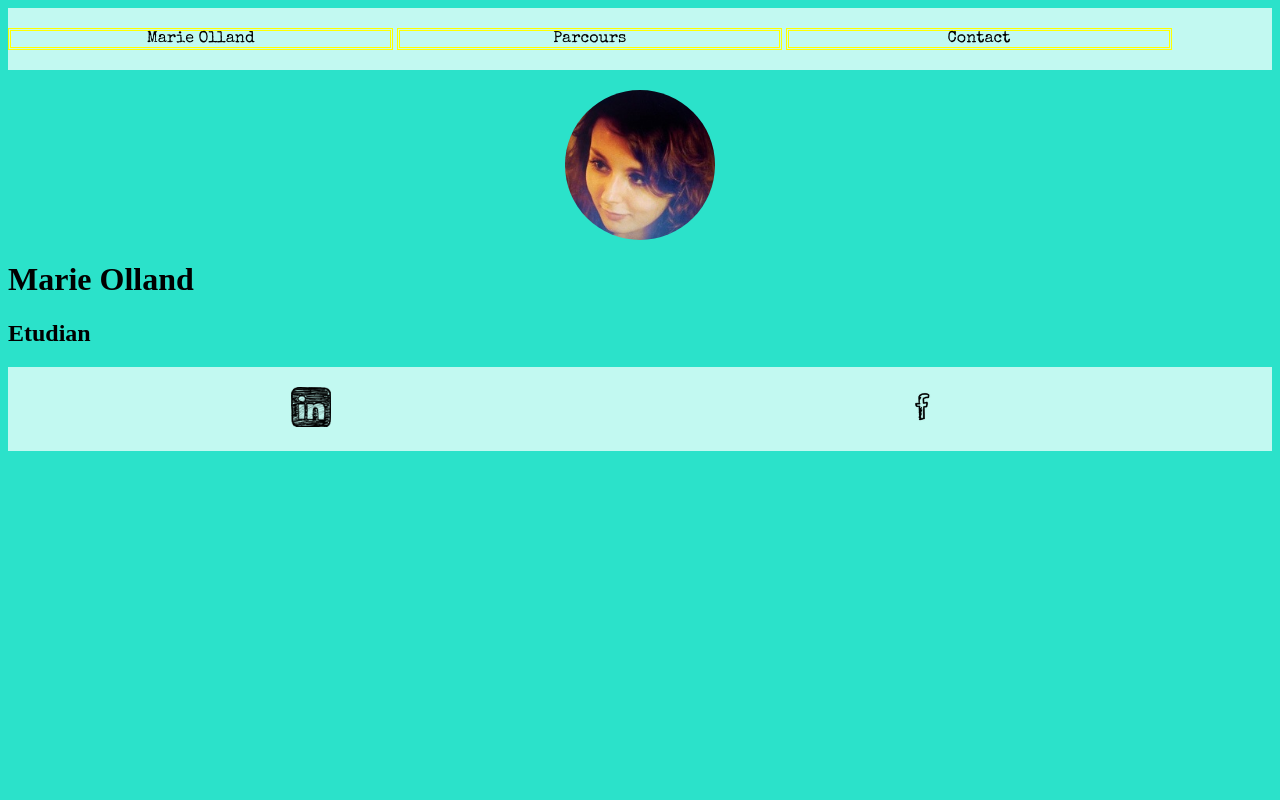
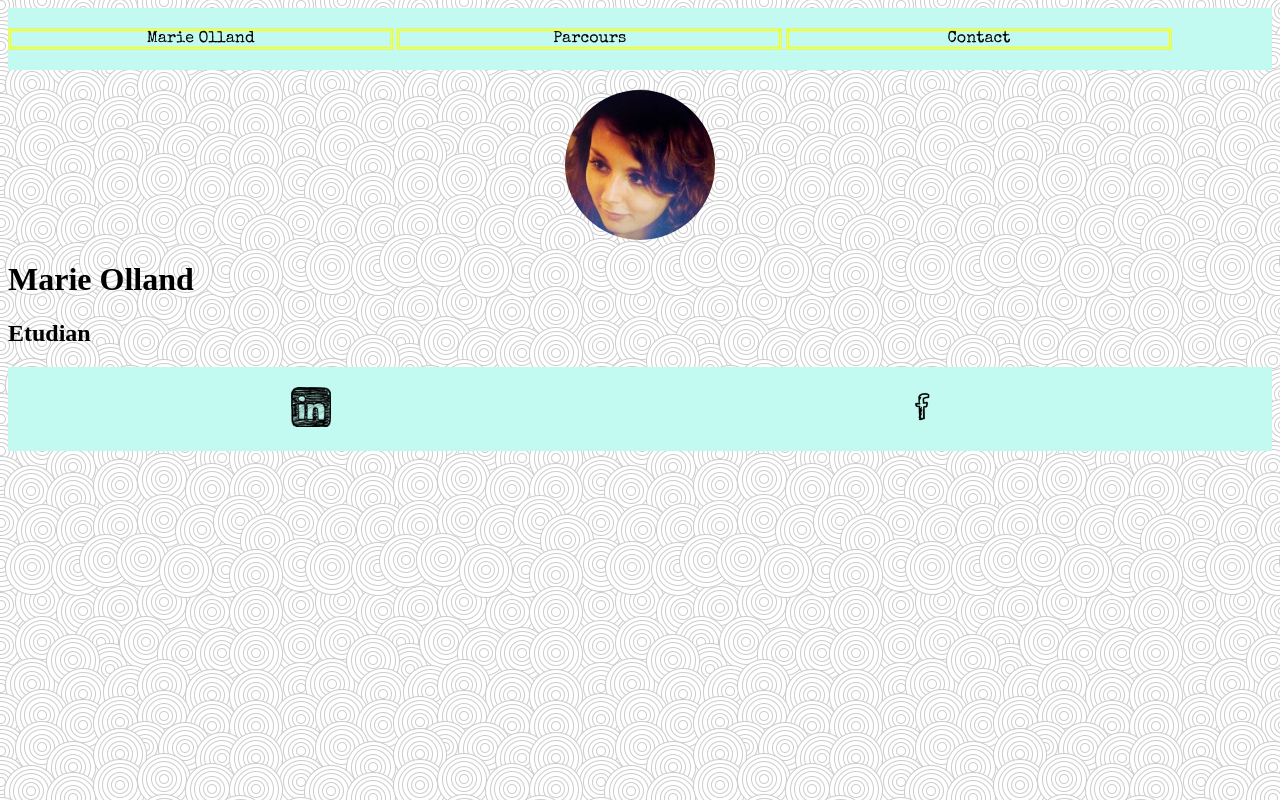
Before and after one commit to Martyoll/projet-test, a plain HTML site: page index.html in a window 1280 px wide. Drawn offline with nearby package versions, Linux system fonts and the light colour scheme.

Commit message:
jesaispas

```diff
--- a/index.html
+++ b/index.html
@@ -8,7 +8,8 @@
     <title>Marie Olland - CV en ligne</title>
 
 </head>
-<body>
+<body background="images/pattern.png">
+
 
     <header>
       <nav>
```
